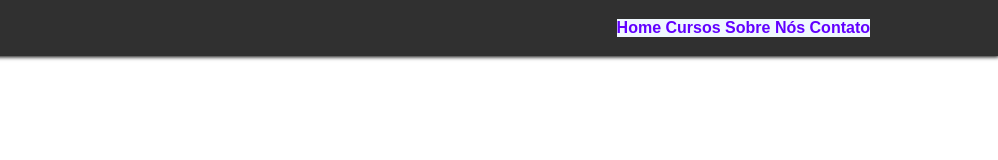
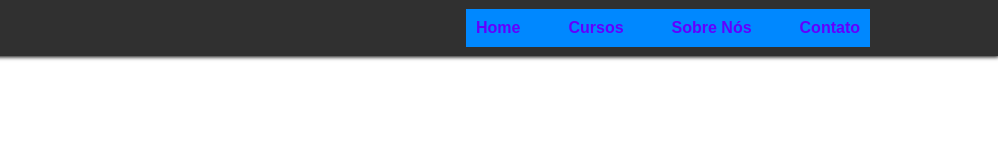
Before and after one commit to Danyllovilela/Site-Laila, a plain HTML site: page index.html in a window 1280 px wide. Shown: the full height of the page, 282-1280 px from the left. Drawn offline with Linux system fonts and the light colour scheme.

Commit message:
Update index.html

```diff
--- a/index.html
+++ b/index.html
@@ -33,8 +33,10 @@
             padding: 0 10%;
         }
         .navegation_header{
+            display: flex;
+            padding: 10px;
             gap: 3em;
-            background-color: aliceblue;
+            background-color: rgb(0, 136, 255);
         }
         .navegation_header a{
             text-decoration: none;
@@ -55,7 +57,7 @@
             cursor: pointer;
             display: none;
         }
-        @media screen and (max-widht: 768px){
+        @media screen and (max-width: 768px){
             .btn_icon_header{
                 display: block;
             }
```
